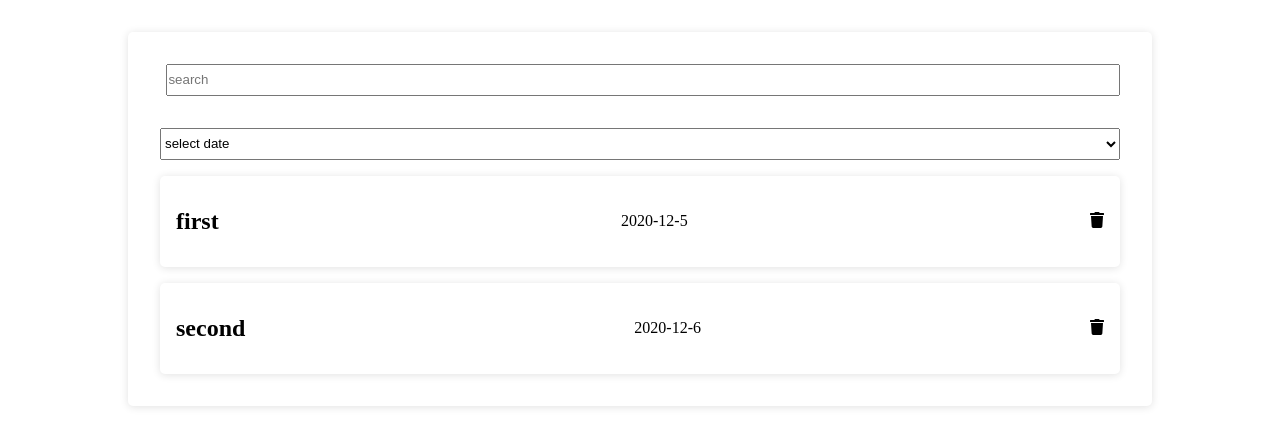
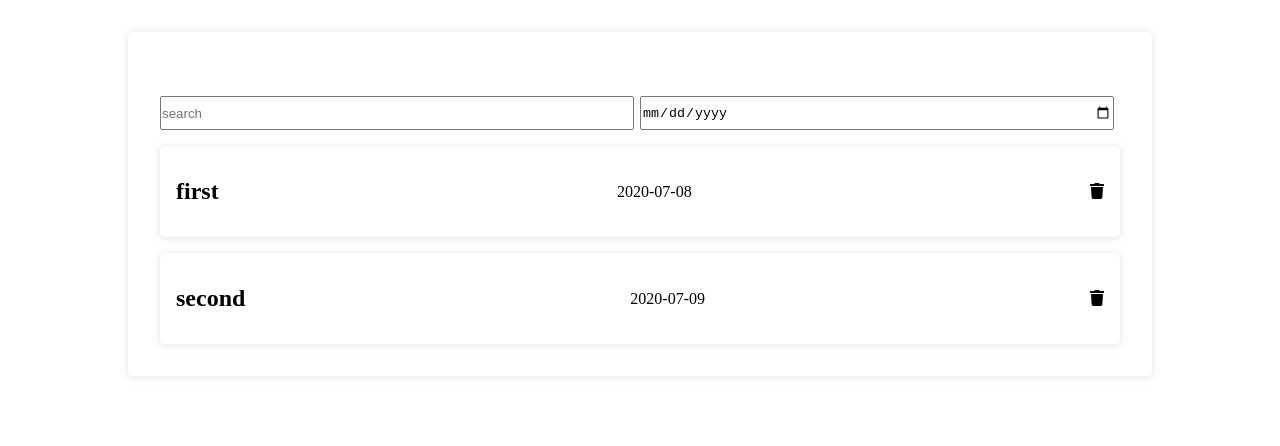
Before and after one commit to mostafa10066/react, a React (Create React App) app: page / in a window 1280 px wide. Shown: the top 446 px of the page. Built offline with nearby package versions, Linux system fonts and the light colour scheme.

Commit message:
with right date picker

```diff
--- a/src/components/Tasks.js
+++ b/src/components/Tasks.js
@@ -10,10 +10,10 @@ class Tasks extends Component {
             keyword:'',
             tasks:[
                 {
-                    id:1,subject:'first',completed:true,fälligAm:'2020-12-5'
+                    id:1,subject:'first',completed:true,fälligAm:'2020-07-08'
                 },
                 {
-                    id:2,subject:'second',completed:true,fälligAm:'2020-12-6'
+                    id:2,subject:'second',completed:true,fälligAm:'2020-07-09'
                 },
             ],
             items:[]
@@ -44,8 +44,6 @@ class Tasks extends Component {
         this.setState({
                     items: filterItems
         });
-
-
     }
     render() {
        const task=this.state.items.map((item,key)=>
@@ -60,13 +58,9 @@ class Tasks extends Component {
         })
         return(
             <div className="container">
-                <input placeholder="search"  onKeyUp={ this.search } id="search"  type="text" className="search"/>
                 <div className="filter">
-                    <select  value={ this.state.value }  onChange={this.search} name="" id="date">
-                        <option value="0">select date</option>
-                        <option value="2020-12-5">2020-12-5</option>
-                        <option value="2020-12-6">2020-12-6</option>
-                    </select>
+                    <input placeholder="search"  onKeyUp={ this.search } id="search"  type="text" className="search"/>
+                    <input   onChange={this.search} type="date" id="date"/>
                 </div>
                 { task }
             </div>
--- a/src/index.css
+++ b/src/index.css
@@ -38,7 +38,7 @@ select{
 input{
   flex: 2;
   padding: .4rem 0;
-  margin-left: .4rem;
+  margin-right: .4rem;
 }
 code {
   font-family: source-code-pro, Menlo, Monaco, Consolas, 'Courier New',
```
